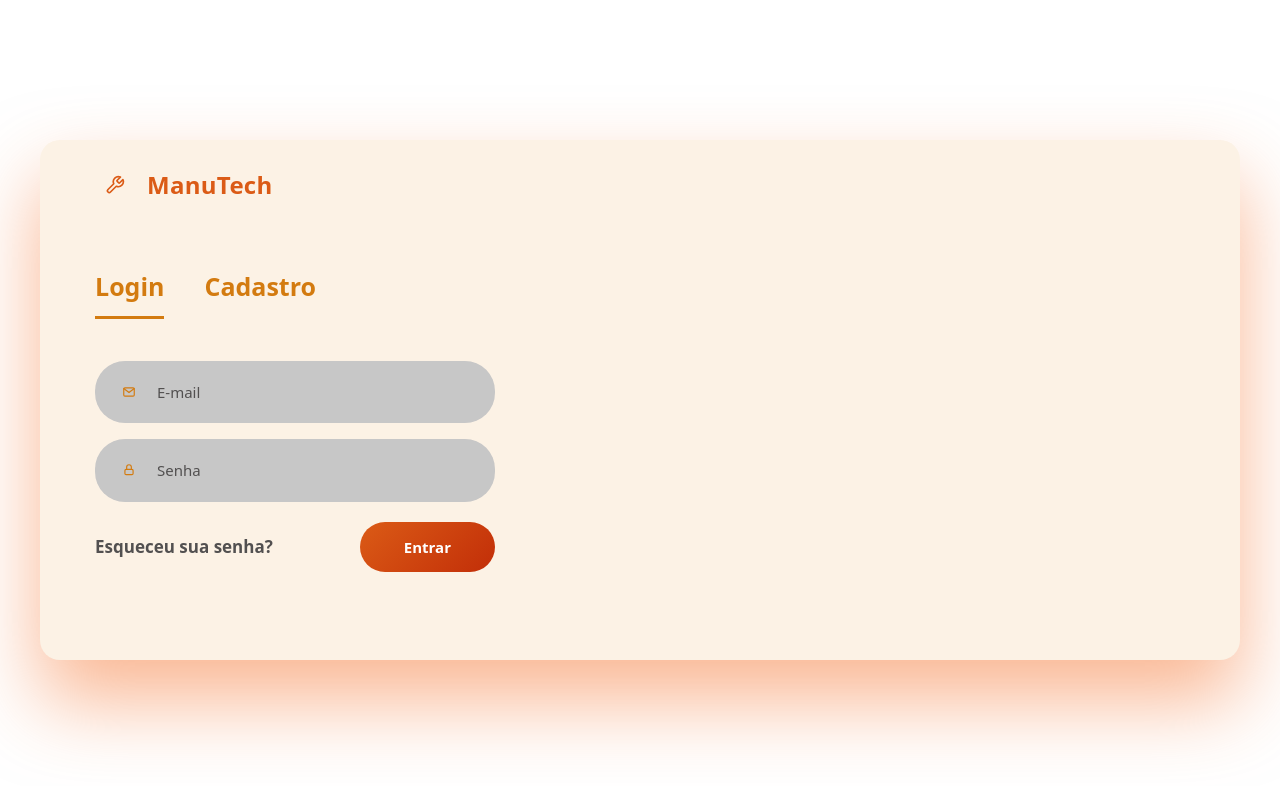
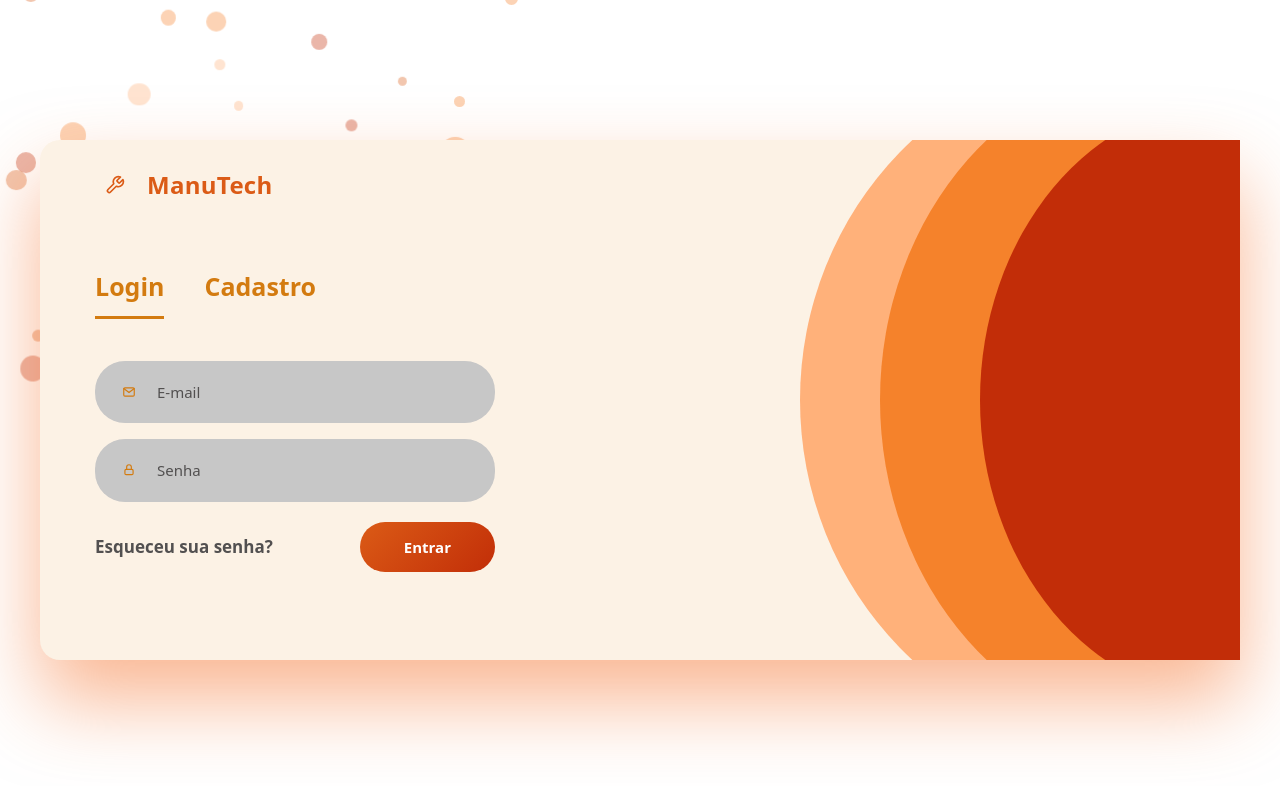
Before and after one commit to Luigi2507/Trabalho_WEB2, an Angular app: page /login in a window 1280 px wide. Shown: the top 786 px of the page. Built offline with nearby package versions, Linux system fonts and the light colour scheme.

Commit message:
alterações tela de login

```diff
--- a/src/app/login/login.css
+++ b/src/app/login/login.css
@@ -11,8 +11,46 @@
   justify-content: center;
   align-items: center;
   padding: 30px;
+  position: relative;
+  overflow: hidden;
 }
 
+.bolinhas-decorativas {
+  position: absolute;
+  top: 0;
+  left: 0;
+  width: 550px;
+  height: 450px;
+  z-index: 0;
+  pointer-events: none;
+}
+.bolinha {
+  position: absolute;
+  border-radius: 50%;
+  background-color: #f5822b;
+  opacity: 0.35;
+  animation-name: flutuar;
+  animation-timing-function: ease-in-out;
+  animation-iteration-count: infinite;
+}
+
+@keyframes flutuar {
+  0% {
+    transform: translate(0, 0);
+  }
+  25% {
+    transform: translate(15px, -20px);
+  }
+  50% {
+    transform: translate(-10px, -35px);
+  }
+  75% {
+    transform: translate(-20px, -10px);
+  }
+  100% {
+    transform: translate(0, 0);
+}
+}
 .card {
   width: 100%;
   max-width: 1200px;
@@ -23,6 +61,8 @@
   box-shadow: 0 40px 80px rgba(245, 110, 38, 0.5);
   min-height: 520px;
   margin: 0;
+  position: relative;
+  z-index: 2;
 }
 
 .painel-esquerdo {
@@ -30,6 +70,8 @@
   display: flex;
   flex-direction: column;
   flex: 1;
+  position: relative;
+  z-index: 1;
 }
 
 .logo {
@@ -177,3 +219,48 @@
   opacity: 0.7;
   cursor: not-allowed;
 }
+
+.arcos-decorativos {
+  position: absolute;
+  top: 0;
+  right: 0;
+  width: 600px;
+  height: 100%;
+  z-index: 0;
+  pointer-events: none;
+  overflow: hidden;
+}
+.arco {
+  position: absolute;
+  border-radius: 80%;
+  top: 50%;
+  right: -40%;
+  transform: translateY(-50%);
+}
+.arco-1 {
+  width: 680px;
+  height: 700px;
+  background-color: #ffb17a;
+  z-index: 1;
+}
+.arco-2 {
+  width: 600px;
+  height: 680px;
+  background-color: #f5822b;
+  z-index: 2;
+}
+.arco-3 {
+  width: 500px;
+  height: 600px;
+  background-color: #c22d08;
+  z-index: 3;
+}
+
+
+.campo input:-webkit-autofill,
+.campo input:-webkit-autofill:hover,
+.campo input:-webkit-autofill:focus,
+.campo input:-webkit-autofill:active {
+  -webkit-box-shadow: 0 0 0px 1000px #c7c7c7 inset;
+  -webkit-text-fill-color: rgb(24, 23, 23);
+}
--- a/src/app/login/login.html
+++ b/src/app/login/login.html
@@ -1,4 +1,18 @@
 <div class=" login-container">
+  <div class="bolinhas-decorativas">
+    @for (bolinha of bolinhas; track $index) {
+      <span class="bolinha"
+            [style.left.%]="bolinha.left"
+            [style.top.%]="bolinha.top"
+            [style.width.px]="bolinha.tamanho"
+            [style.height.px]="bolinha.tamanho"
+            [style.animation-delay.s]="bolinha.delay"
+            [style.animation-duration.s]="bolinha.duracao"
+            [style.background]="bolinha.cor">
+      </span>
+    }
+    </div>
+
 <div class="card">
 
   <div class="painel-esquerdo">
@@ -18,6 +32,12 @@
         <button class="aba login" type="button" routerLink="/login">Login</button>
         <button class="aba" type="button" routerLink="/cadastro">Cadastro</button>
       </div>
+
+        <div class="arcos-decorativos">
+          <span class="arco arco-1">\</span>
+          <span class="arco arco-2">\</span>
+          <span class="arco arco-3">\</span>
+        </div>
 
       <form>
         <div class="campo mb-3">
--- a/src/app/login/login.ts
+++ b/src/app/login/login.ts
@@ -12,6 +12,15 @@ export class Login {
   public btnCarregando: boolean = false;
   public btnLoginTexto: string = 'Entrar';
   public btnDesativado: boolean = false;
+
+  public bolinhas = Array.from({ length: 50 }, () => ({
+    top: Math.random() * 100,
+    left: Math.random() * 100,
+    tamanho: Math.random() * 20 + 8,
+    delay: Math.random() * 5,
+    duracao: Math.random() * 4 + 4,
+    cor: ['#db5b16', '#f5822b', '#ffb17a', '#c22e08'][Math.floor(Math.random() * 4)]
+  }));
 
   public btnLoginAnimacao(): void{
     this.btnCarregando = true;
```
Also changed, not shown: public/images/logoMT-2.png (added), public/images/logoMT-3.png (added).
